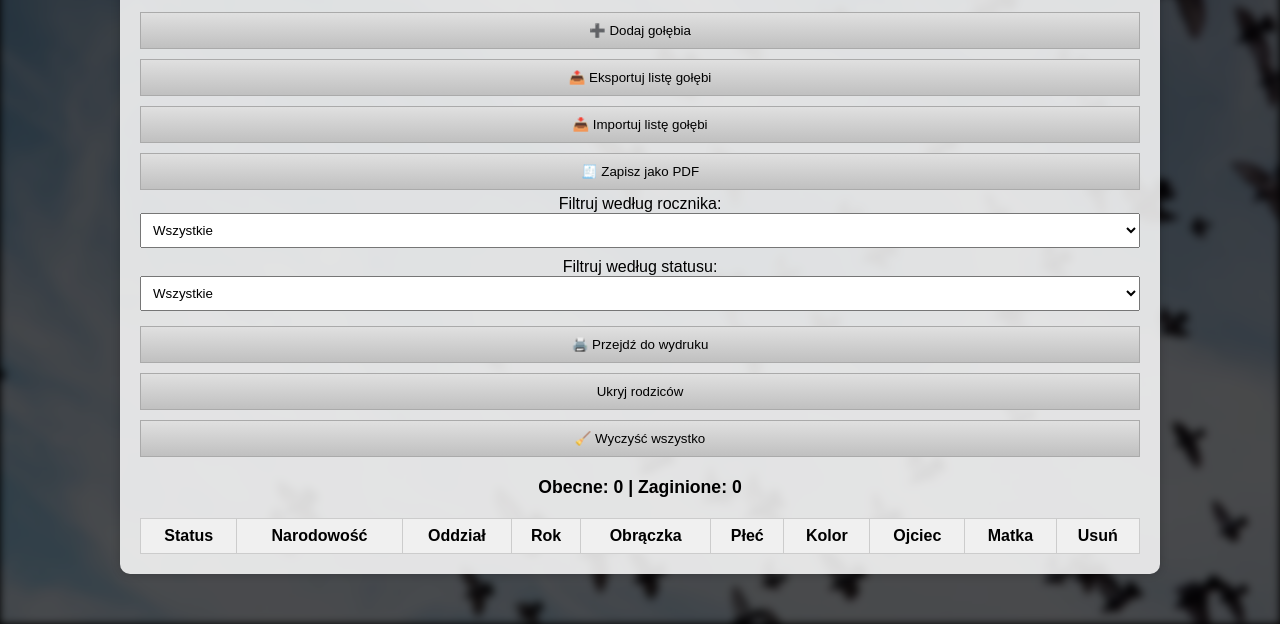
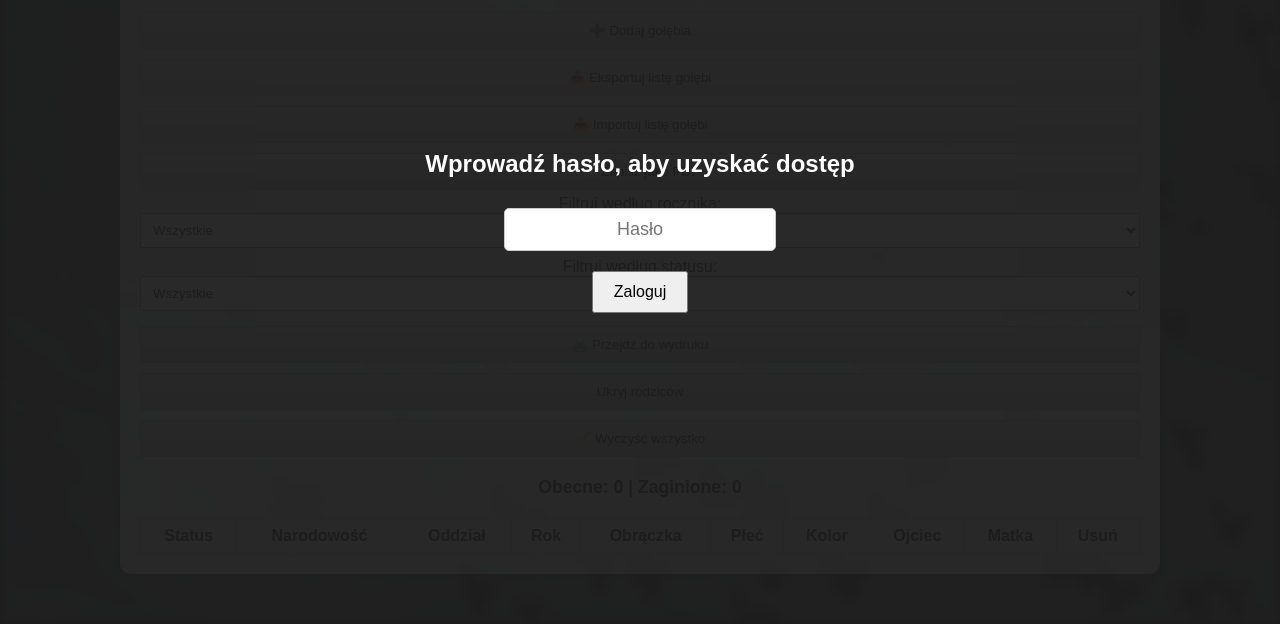
Before and after one commit to SzyszkaPPL/Golebiepocztowe, a plain HTML site: page index.html in a window 1280 px wide. Shown: the part 176-800 px from the top of the page. Drawn offline with Linux system fonts and the light colour scheme; no server answers.

Commit message:
Add files via upload

```diff
--- a/index.html
+++ b/index.html
@@ -208,6 +208,68 @@ window.onload = async function () {
 
 </head>
 <body>
+
+<style>
+  #login-overlay {
+    position: fixed;
+    top: 0;
+    left: 0;
+    width: 100%;
+    height: 100%;
+    background: rgba(30, 30, 30, 0.95);
+    display: flex;
+    flex-direction: column;
+    justify-content: center;
+    align-items: center;
+    z-index: 9999;
+  }
+
+  #login-overlay input {
+    padding: 10px;
+    font-size: 18px;
+    margin-top: 10px;
+    border-radius: 5px;
+    border: 1px solid #ccc;
+    width: 250px;
+    text-align: center;
+  }
+
+  #login-overlay button {
+    padding: 10px 20px;
+    font-size: 16px;
+    margin-top: 10px;
+    cursor: pointer;
+  }
+
+  #login-error {
+    color: red;
+    margin-top: 10px;
+    display: none;
+  }
+</style>
+<div id="login-overlay">
+  <h2 style="color:white;">Wprowadź hasło, aby uzyskać dostęp</h2>
+  <input type="password" id="password-input" placeholder="Hasło">
+  <button onclick="sprawdzHaslo()">Zaloguj</button>
+  <div id="login-error">Błędne hasło. Spróbuj ponownie.</div>
+</div>
+<script>
+  const POPRAWNE_HASLO = "jazsz123";
+  function sprawdzHaslo() {
+    const haslo = document.getElementById("password-input").value;
+    if (haslo === POPRAWNE_HASLO) {
+      document.getElementById("login-overlay").style.display = "none";
+    } else {
+      document.getElementById("login-error").style.display = "block";
+    }
+  }
+  window.addEventListener("DOMContentLoaded", () => {
+    document.getElementById("password-input").addEventListener("keyup", function(e) {
+      if (e.key === "Enter") sprawdzHaslo();
+    });
+  });
+</script>
+
   <div class="theme-toggle">
     <button onclick="toggleTheme()">🌙/☀️</button>
   </div>
```
